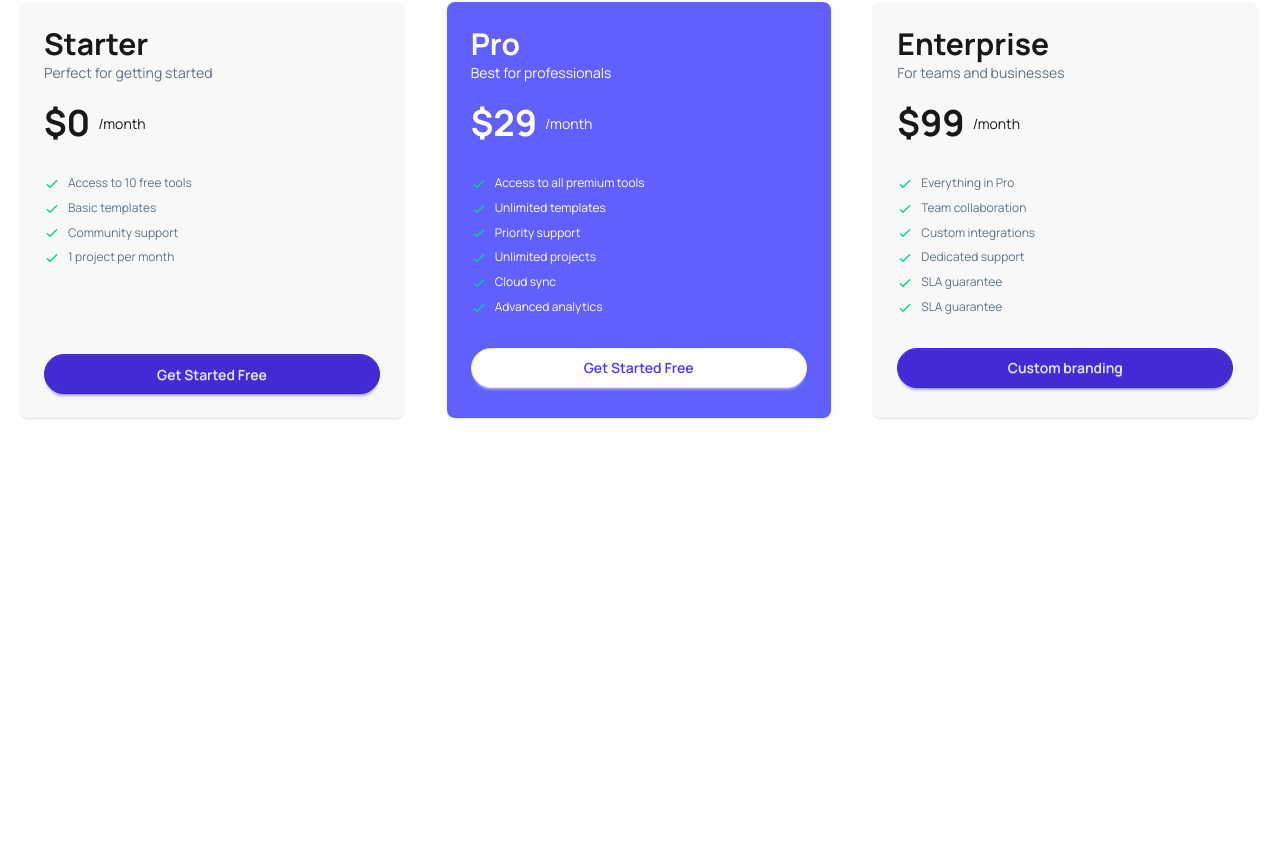
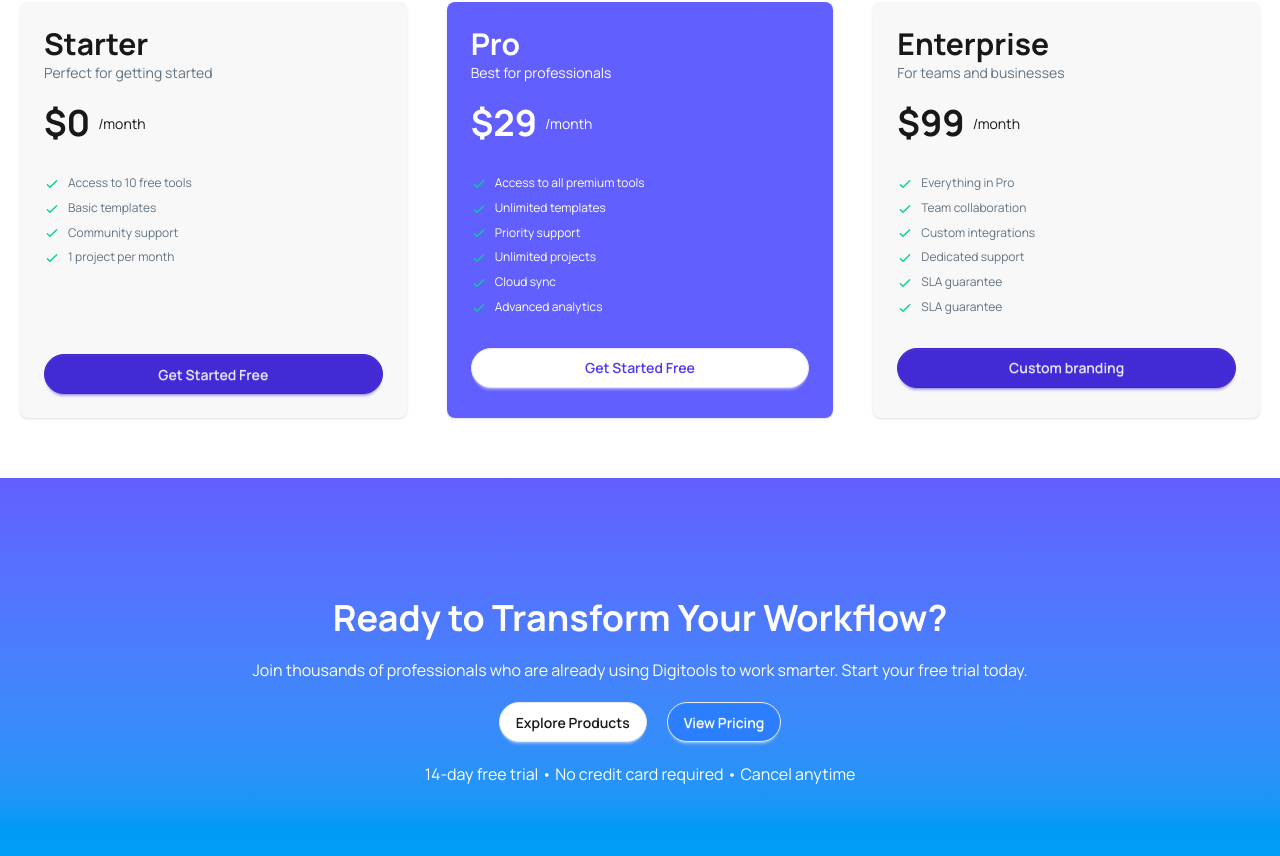
Before and after one commit to Emranfaishal/Digitools-platform, a React (Vite) app: page / in a window 1280 px wide. Shown: the part 1833-2689 px from the top of the page. Before the commit the page ends 2271 px from the top, so only its background shows below. Built offline with nearby package versions, Linux system fonts and the light colour scheme.

Commit message:
banner six add

```diff
--- a/src/App.jsx
+++ b/src/App.jsx
@@ -1,6 +1,7 @@
 import './App.css'
 import BannerFive from './components/banner-five/BannerFive'
 import BannerFour from './components/banner-four/BannerFour'
+import BannerSix from './components/banner-six/BannerSix'
 import BannerTwo from './components/banner-two/BannerTwo'
 import Banner from './components/banner/Banner'
 import Nav from './components/nav/Nav'
@@ -12,8 +13,10 @@ function App() {
       <Nav></Nav>
       <Banner></Banner>
       <BannerTwo></BannerTwo>
+
       <BannerFour></BannerFour>
       <BannerFive></BannerFive>
+      <BannerSix></BannerSix>
     </>
   )
 }
--- a/src/components/banner-five/BannerFive.jsx
+++ b/src/components/banner-five/BannerFive.jsx
@@ -14,7 +14,7 @@ const BannerFive = () => {
                     <div className='grid grid-cols-1 md:grid-cols-2 lg:grid-cols-3 gap-10 mt-10'>
 
 
-                        <div className="card w-96 bg-base-200 shadow-sm">
+                        <div className="card w-full bg-base-200 shadow-sm">
                             <div className="card-body">
                                 <div>
                                     <h2 className="text-3xl font-bold">Starter</h2>
@@ -46,7 +46,7 @@ const BannerFive = () => {
                         </div>
 
 
-                        <div className="card w-96 bg-linear-to-t from-indigo-500 to-indigo-500 shadow-sm">
+                        <div className="card w-full bg-linear-to-t from-indigo-500 to-indigo-500 shadow-sm">
                             <div className="card-body text-white">
                                 <div>
                                     <h2 className="text-3xl font-bold">Pro</h2>
@@ -86,7 +86,7 @@ const BannerFive = () => {
                         </div>
 
 
-                        <div className="card w-96 bg-base-200 shadow-sm">
+                        <div className="card w-full bg-base-200 shadow-sm">
                             <div className="card-body">
                                 <div>
                                     <h2 className="text-3xl font-bold">Enterprise</h2>
--- /dev/null
+++ b/src/components/banner-six/BannerSix.jsx
@@ -0,0 +1,19 @@
+import React from 'react';
+
+const BannerSix = () => {
+    return (
+        <div className='bg-linear-to-t from-sky-500 to-indigo-500 p-30 mt-10'>
+            <div className='text-center space-y-5 text-white'>
+                <h1 className='text-4xl font-bold'>Ready to Transform Your Workflow?</h1>
+                <p >Join thousands of professionals who are already using Digitools to work smarter. Start your free trial today.</p>
+                <div className='gap-2'>
+                    <button className="btn bg-white rounded-full mr-5">Explore Products</button>
+                    <button className=" btn rounded-full bg-blue-500 text-white px-4 py-2">View Pricing</button>
+                </div>
+                <p>14-day free trial • No credit card required • Cancel anytime</p>
+            </div>
+        </div>
+    );
+};
+
+export default BannerSix;
```
